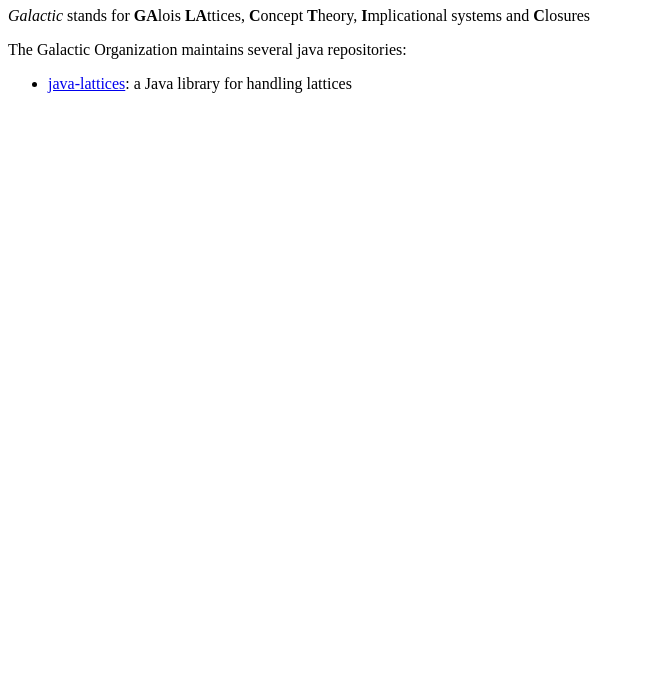
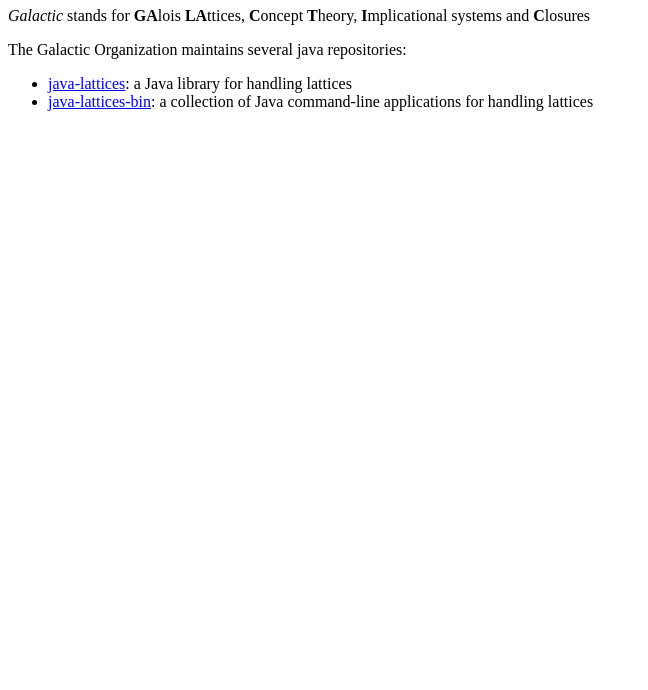
Before and after one commit to thegalactic/thegalactic.github.io, a plain HTML site: page index.html in a window 1280 px wide. Shown: the part 110-800 px from the top of the page, without its empty margins (0-648 px from the left). Drawn offline with Linux system fonts and the light colour scheme.

Commit message:
Adding java-lattices-bin

```diff
--- a/index.html
+++ b/index.html
@@ -7,7 +7,7 @@
   <title>The Galactic Organization Évariste Galois</title>
   <style type="text/css">code{white-space: pre;}</style>
   <!--[if lt IE 9]>
-    <script src="http://html5shim.googlecode.com/svn/trunk/html5.js"></script>
+    <script src="//cdnjs.cloudflare.com/ajax/libs/html5shiv/3.7.3/html5shiv-printshiv.min.js"></script>
   <![endif]-->
 </head>
 <body>
@@ -18,6 +18,7 @@
 <p>The Galactic Organization maintains several java repositories:</p>
 <ul>
 <li><a href="http://thegalactic.github.io/java-lattices/">java-lattices</a>: a Java library for handling lattices</li>
+<li><a href="https://github.com/thegalactic/java-lattices-bin/">java-lattices-bin</a>: a collection of Java command-line applications for handling lattices</li>
 </ul>
 </body>
 </html>
```
Also changed, not shown: 1 other file.
